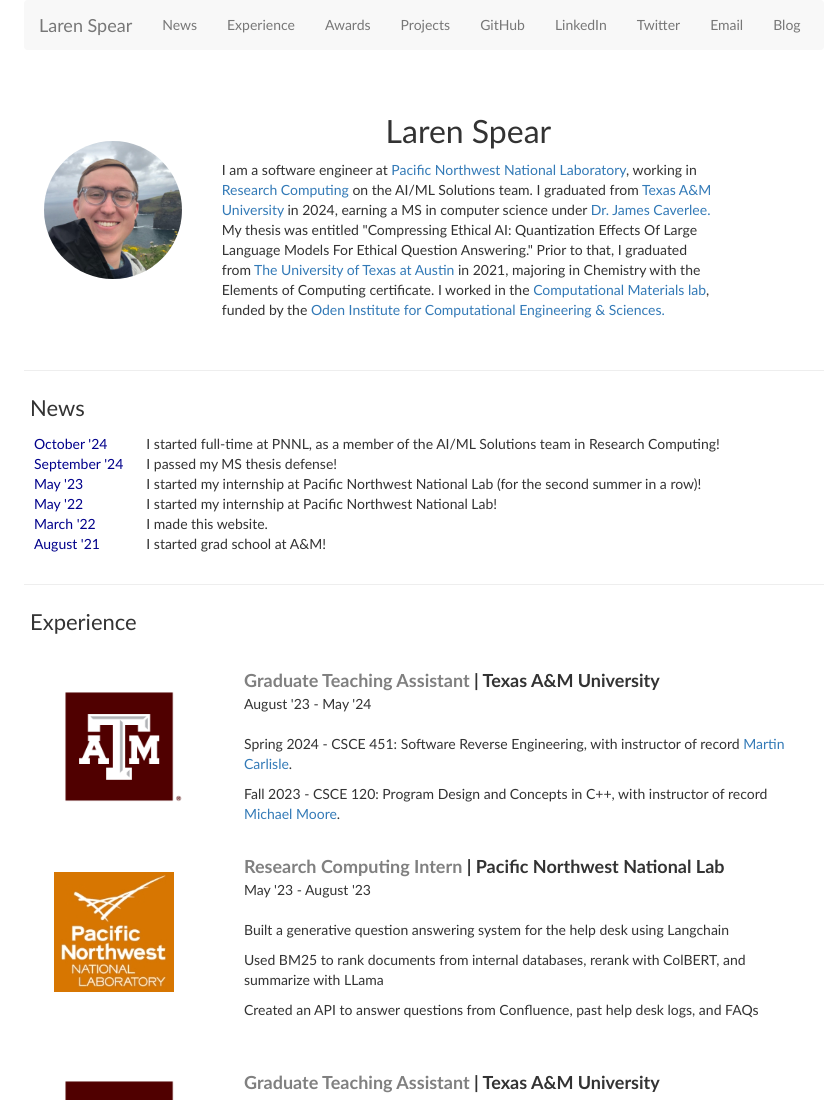
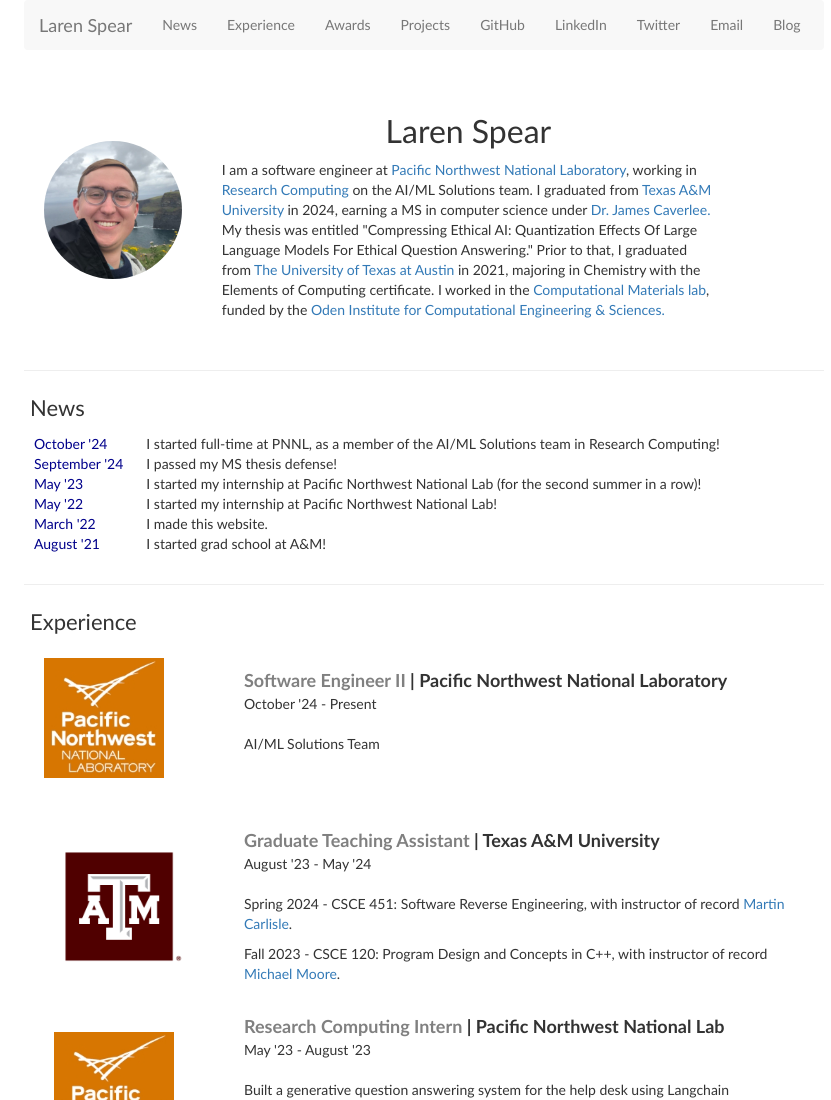
Before and after one commit to larenspear/larenspear.github.io, a plain HTML site: page index.html in a window 1280 px wide. Shown: the top 1100 px of the page, without its empty margins (216-1047 px from the left). Drawn offline with nearby package versions, Linux system fonts and the light colour scheme.

Commit message:
Updated latest position

```diff
--- a/index.html
+++ b/index.html
@@ -159,6 +159,20 @@
             <table border="0" class="bg_colour" style=
             "padding:20px;width:100%;border:0px;border-spacing:0px;border-collapse:separate;margin-right:auto;margin-left:auto;">
               <tbody>
+                <tr>
+                  <td style=
+                  "padding:0px;width:25%;vertical-align:middle">
+                    <div class="one"><img src=
+                    'images/pnnl-logo.jpg' width="120"></div>
+                  </td>
+                  <td style=
+                  "padding:10px;width:75%;vertical-align:top">
+                    <papertitle style="color:gray;font-size:large">Software Engineer II</papertitle><papertitle style="font-size:large"> | Pacific Northwest National Laboratory<br></papertitle>
+                    October '24 - Present<br>
+                    <br>
+                    <p>AI/ML Solutions Team</p>
+                  </td>
+                </tr>
                 <tr>
                   <td style=
                   "padding:0px;width:25%;vertical-align:middle">
```
